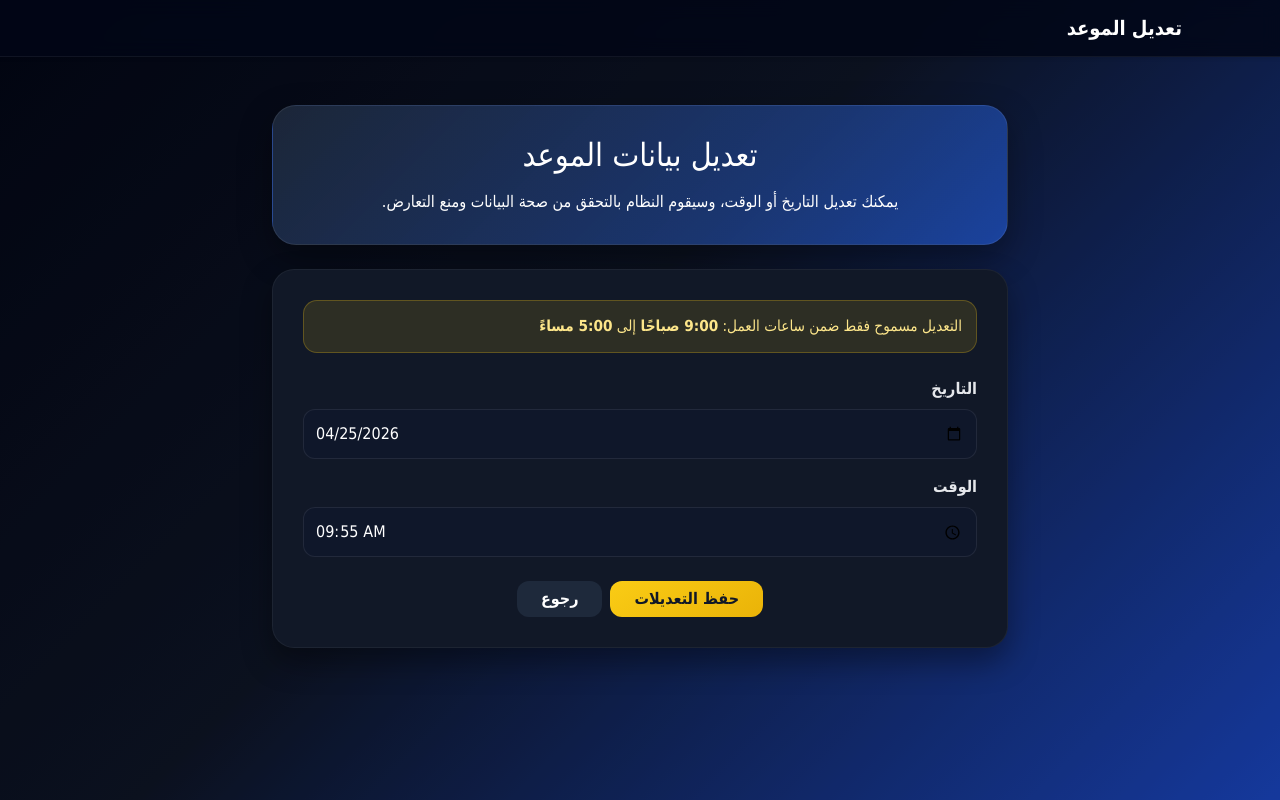
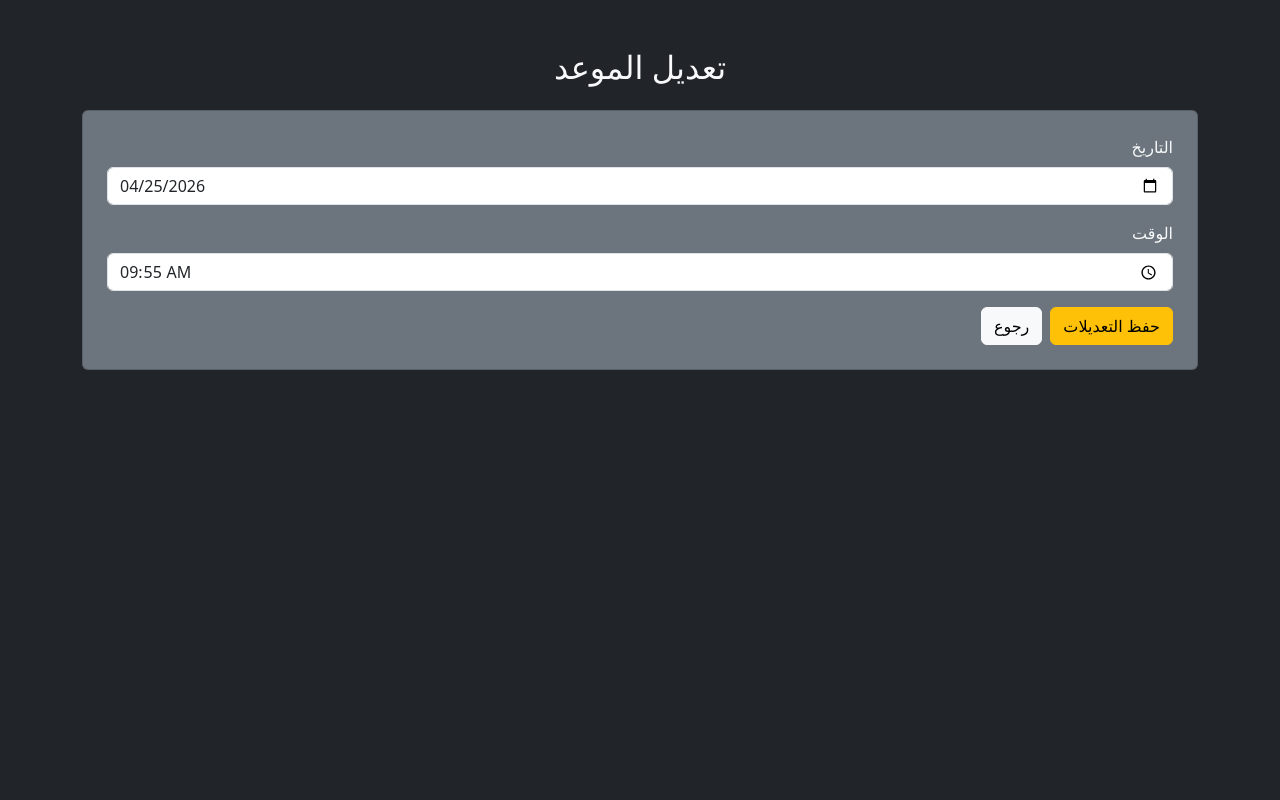
Before and after one commit to Faisaly56/appointment-system, a Flask app: page /edit/1 in a window 1280 px wide. Run offline with Flask 3, Linux system fonts and the light colour scheme; a user stored in the database is signed in; data comes from the database, SQL or seed files in the repository; both versions use the stored data as it was after the commit.

Commit message:
fix edit route

```diff
--- a/app.py
+++ b/app.py
@@ -38,6 +38,19 @@ def init_db():
         )
     """)
 
+    # حساب الكلية الثابت
+    tvtc_email = "tvtc123@tvtc.edu.sa"
+    existing_user = conn.execute(
+        "SELECT * FROM users WHERE email = ?",
+        (tvtc_email,)
+    ).fetchone()
+
+    if not existing_user:
+        conn.execute(
+            "INSERT INTO users (full_name, email, password) VALUES (?, ?, ?)",
+            ("TVTC User", tvtc_email, "TVTC123.tv")
+        )
+
     conn.commit()
     conn.close()
 
@@ -71,25 +84,6 @@ def is_in_past(date_input, time_input):
     return selected_datetime < datetime.now()
 
 
-def has_conflict(date_input, time_input, appointment_id=None):
-    conn = get_db_connection()
-
-    if appointment_id is None:
-        query = "SELECT * FROM appointments WHERE date = ? AND time = ?"
-        params = (date_input, time_input)
-    else:
-        query = """
-            SELECT * FROM appointments
-            WHERE date = ? AND time = ? AND id != ?
-        """
-        params = (date_input, time_input, appointment_id)
-
-    existing = conn.execute(query, params).fetchone()
-    conn.close()
-
-    return existing is not None
-
-
 @app.route("/")
 def home():
     return redirect(url_for("login"))
@@ -107,21 +101,19 @@ def register():
             return redirect(url_for("register"))
 
         conn = get_db_connection()
-
         try:
             conn.execute(
                 "INSERT INTO users (full_name, email, password) VALUES (?, ?, ?)",
                 (full_name, email, password)
             )
             conn.commit()
+            flash("تم إنشاء الحساب بنجاح")
+            return redirect(url_for("login"))
         except sqlite3.IntegrityError:
+            flash("البريد الإلكتروني مستخدم مسبقًا")
+            return redirect(url_for("register"))
+        finally:
             conn.close()
-            flash("البريد الإلكتروني مستخدم مسبقاً")
-            return redirect(url_for("register"))
-
-        conn.close()
-        flash("تم إنشاء الحساب بنجاح")
-        return redirect(url_for("login"))
 
     return render_template("register.html")
 
@@ -144,16 +136,11 @@ def login():
             session["full_name"] = user["full_name"]
             session["email"] = user["email"]
             return redirect(url_for("dashboard"))
-        else:
-            flash("بيانات الدخول غير صحيحة")
+
+        flash("بيانات الدخول غير صحيحة")
+        return redirect(url_for("login"))
 
     return render_template("login.html")
-
-
-@app.route("/logout")
-def logout():
-    session.clear()
-    return redirect(url_for("login"))
 
 
 @app.route("/dashboard")
@@ -161,7 +148,11 @@ def dashboard():
     if not is_logged_in():
         return redirect(url_for("login"))
 
-    return render_template("dashboard.html", full_name=session["full_name"])
+    return render_template(
+        "dashboard.html",
+        full_name=session.get("full_name"),
+        email=session.get("email")
+    )
 
 
 @app.route("/appointments")
@@ -170,7 +161,7 @@ def appointments():
         return redirect(url_for("login"))
 
     conn = get_db_connection()
-    data = conn.execute(
+    appointments_data = conn.execute(
         "SELECT * FROM appointments WHERE user_id = ? ORDER BY date ASC, time ASC",
         (session["user_id"],)
     ).fetchall()
@@ -181,21 +172,21 @@ def appointments():
     past = []
     calendar_events = []
 
-    for row in data:
+    for appointment in appointments_data:
         appointment_datetime = datetime.strptime(
-            f"{row['date']} {row['time']}",
+            f"{appointment['date']} {appointment['time']}",
             "%Y-%m-%d %H:%M"
         )
 
         if appointment_datetime >= now:
-            upcoming.append(row)
+            upcoming.append(appointment)
         else:
-            past.append(row)
+            past.append(appointment)
 
         calendar_events.append({
-            "id": row["id"],
-            "title": row["time"],
-            "start": f"{row['date']}T{row['time']}:00"
+            "id": appointment["id"],
+            "title": appointment["time"],
+            "start": f"{appointment['date']}T{appointment['time']}:00"
         })
 
     return render_template(
@@ -216,15 +207,11 @@ def book():
         time_input = request.form["time"]
 
         if is_in_past(date_input, time_input):
-            flash("❌ لا يمكن اختيار تاريخ أو وقت في الماضي")
+            flash("لا يمكن اختيار تاريخ أو وقت في الماضي")
             return redirect(url_for("book"))
 
         if not is_within_working_hours(time_input):
-            flash("❌ وقت الحجز خارج ساعات العمل (9:00 صباحاً - 5:00 مساءً)")
-            return redirect(url_for("book"))
-
-        if has_conflict(date_input, time_input):
-            flash("❌ الموعد محجوز مسبقاً")
+            flash("وقت الحجز خارج ساعات العمل")
             return redirect(url_for("book"))
 
         conn = get_db_connection()
@@ -235,8 +222,8 @@ def book():
         conn.commit()
         conn.close()
 
-        flash("✅ تم حجز الموعد بنجاح")
-        return redirect(url_for("book"))
+        flash("تم حجز الموعد بنجاح")
+        return redirect(url_for("appointments"))
 
     return render_template("book.html")
 
@@ -254,7 +241,7 @@ def edit(id):
 
     if not appointment:
         conn.close()
-        flash("❌ الموعد غير موجود")
+        flash("الموعد غير موجود")
         return redirect(url_for("appointments"))
 
     if request.method == "POST":
@@ -263,17 +250,12 @@ def edit(id):
 
         if is_in_past(date_input, time_input):
             conn.close()
-            flash("❌ لا يمكن اختيار تاريخ أو وقت في الماضي")
+            flash("لا يمكن اختيار تاريخ أو وقت في الماضي")
             return redirect(url_for("edit", id=id))
 
         if not is_within_working_hours(time_input):
             conn.close()
-            flash("❌ وقت الحجز خارج ساعات العمل (9:00 صباحاً - 5:00 مساءً)")
-            return redirect(url_for("edit", id=id))
-
-        if has_conflict(date_input, time_input, appointment_id=id):
-            conn.close()
-            flash("❌ يوجد موعد آخر بنفس التاريخ والوقت")
+            flash("وقت الحجز خارج ساعات العمل")
             return redirect(url_for("edit", id=id))
 
         conn.execute(
@@ -283,11 +265,11 @@ def edit(id):
         conn.commit()
         conn.close()
 
-        flash("✅ تم تعديل الموعد بنجاح")
+        flash("تم تعديل الموعد بنجاح")
         return redirect(url_for("appointments"))
 
     conn.close()
-    return render_template("edit.html", data=appointment)
+    return render_template("edit.html", appointment=appointment)
 
 
 @app.route("/delete/<int:id>")
@@ -307,5 +289,11 @@ def delete(id):
     return redirect(url_for("appointments"))
 
 
+@app.route("/logout")
+def logout():
+    session.clear()
+    return redirect(url_for("login"))
+
+
 if __name__ == "__main__":
     app.run(host="0.0.0.0", port=5000, debug=True)
--- a/templates/edit.html
+++ b/templates/edit.html
@@ -4,188 +4,39 @@
     <meta charset="UTF-8">
     <meta name="viewport" content="width=device-width, initial-scale=1.0">
     <title>تعديل الموعد</title>
-
     <link href="https://cdn.jsdelivr.net/npm/bootstrap@5.3.0/dist/css/bootstrap.min.css" rel="stylesheet">
-
-    <style>
-        body {
-            background: linear-gradient(135deg, #020617, #0f172a 45%, #1d4ed8);
-            min-height: 100vh;
-            font-family: Tahoma, Arial, sans-serif;
-        }
-
-        .overlay {
-            min-height: 100vh;
-            background: rgba(0, 0, 0, 0.28);
-            padding-bottom: 40px;
-        }
-
-        .navbar {
-            background: rgba(2, 6, 23, 0.85) !important;
-            backdrop-filter: blur(10px);
-            border-bottom: 1px solid rgba(255,255,255,0.06);
-        }
-
-        .top-box {
-            background: linear-gradient(135deg, rgba(30, 41, 59, 0.92), rgba(37, 99, 235, 0.55));
-            color: white;
-            border-radius: 24px;
-            padding: 30px;
-            box-shadow: 0 12px 32px rgba(0, 0, 0, 0.35);
-            border: 1px solid rgba(255,255,255,0.08);
-        }
-
-        .form-card {
-            background: #111827;
-            border-radius: 22px;
-            padding: 30px;
-            box-shadow: 0 14px 30px rgba(0,0,0,0.38);
-            border: 1px solid rgba(255,255,255,0.05);
-            color: white;
-        }
-
-        label {
-            font-weight: bold;
-            margin-bottom: 8px;
-            color: #e5e7eb;
-        }
-
-        .form-control {
-            background: #0f172a;
-            border: 1px solid rgba(255,255,255,0.08);
-            color: white;
-            border-radius: 12px;
-            padding: 12px;
-        }
-
-        .form-control:focus {
-            background: #0f172a;
-            color: white;
-            border-color: #facc15;
-            box-shadow: 0 0 0 0.2rem rgba(250, 204, 21, 0.15);
-        }
-
-        .hint-box {
-            background: rgba(250, 204, 21, 0.12);
-            border: 1px solid rgba(250, 204, 21, 0.25);
-            color: #fde68a;
-            padding: 14px;
-            border-radius: 14px;
-            font-size: 0.95rem;
-        }
-
-        .btn-warning {
-            background: linear-gradient(145deg, #facc15, #eab308);
-            color: #111827;
-            border: none;
-            border-radius: 12px;
-            font-weight: bold;
-        }
-
-        .btn-warning:hover {
-            background: linear-gradient(145deg, #eab308, #ca8a04);
-            color: #111827;
-        }
-
-        .btn-secondary {
-            background: #1e293b;
-            color: white;
-            border: none;
-            border-radius: 12px;
-            font-weight: bold;
-        }
-
-        .btn-secondary:hover {
-            background: #334155;
-            color: white;
-        }
-
-        .alert-danger {
-            background: rgba(239, 68, 68, 0.15);
-            color: #fecaca;
-            border: 1px solid rgba(248, 113, 113, 0.25);
-        }
-    </style>
 </head>
-
-<body dir="rtl">
-
-<div class="overlay">
-
-    <nav class="navbar navbar-dark shadow-sm">
-        <div class="container">
-            <span class="navbar-brand fw-bold">تعديل الموعد</span>
-        </div>
-    </nav>
+<body dir="rtl" class="bg-dark text-light">
 
 <div class="container py-5">
-        <div class="row justify-content-center">
-            <div class="col-lg-8">
-
-                <div class="top-box text-center mb-4">
-                    <h2 class="mb-3">تعديل بيانات الموعد</h2>
-                    <p class="mb-0">
-                        يمكنك تعديل التاريخ أو الوقت، وسيقوم النظام بالتحقق من صحة البيانات ومنع التعارض.
-                    </p>
-                </div>
+    <h2 class="mb-4 text-center">تعديل الموعد</h2>
 
     {% with messages = get_flashed_messages() %}
         {% if messages %}
             {% for msg in messages %}
-                            <div class="alert alert-danger text-center fw-bold shadow-sm">
-                                {{ msg }}
-                            </div>
+                <div class="alert alert-warning text-center">{{ msg }}</div>
             {% endfor %}
         {% endif %}
     {% endwith %}
 
-                <div class="form-card">
-                    <div class="hint-box mb-4">
-                        التعديل مسموح فقط ضمن ساعات العمل:
-                        <strong>9:00 صباحًا</strong> إلى <strong>5:00 مساءً</strong>
+    <div class="card bg-secondary text-light p-4">
+        <form method="POST">
+            <div class="mb-3">
+                <label class="form-label">التاريخ</label>
+                <input type="date" name="date" class="form-control" value="{{ appointment['date'] }}" required>
             </div>
 
-                    <form method="POST">
             <div class="mb-3">
-                            <label for="date">التاريخ</label>
-                            <input
-                                type="date"
-                                id="date"
-                                name="date"
-                                class="form-control"
-                                value="{{ data['date'] }}"
-                                required
-                            >
+                <label class="form-label">الوقت</label>
+                <input type="time" name="time" class="form-control" value="{{ appointment['time'] }}" required>
             </div>
 
-                        <div class="mb-4">
-                            <label for="time">الوقت</label>
-                            <input
-                                type="time"
-                                id="time"
-                                name="time"
-                                class="form-control"
-                                value="{{ data['time'] }}"
-                                required
-                            >
-                        </div>
-
-                        <div class="d-flex gap-2 justify-content-center">
-                            <button type="submit" class="btn btn-warning px-4">
-                                حفظ التعديلات
-                            </button>
-
-                            <a href="{{ url_for('appointments') }}" class="btn btn-secondary px-4">
-                                رجوع
-                            </a>
+            <div class="d-flex gap-2">
+                <button type="submit" class="btn btn-warning">حفظ التعديلات</button>
+                <a href="{{ url_for('appointments') }}" class="btn btn-light">رجوع</a>
             </div>
         </form>
     </div>
-
-            </div>
-        </div>
-    </div>
-
 </div>
 
 </body>
```
Also changed, not shown: appointments.db. Lines whose indentation alone changed are shown as unchanged.
